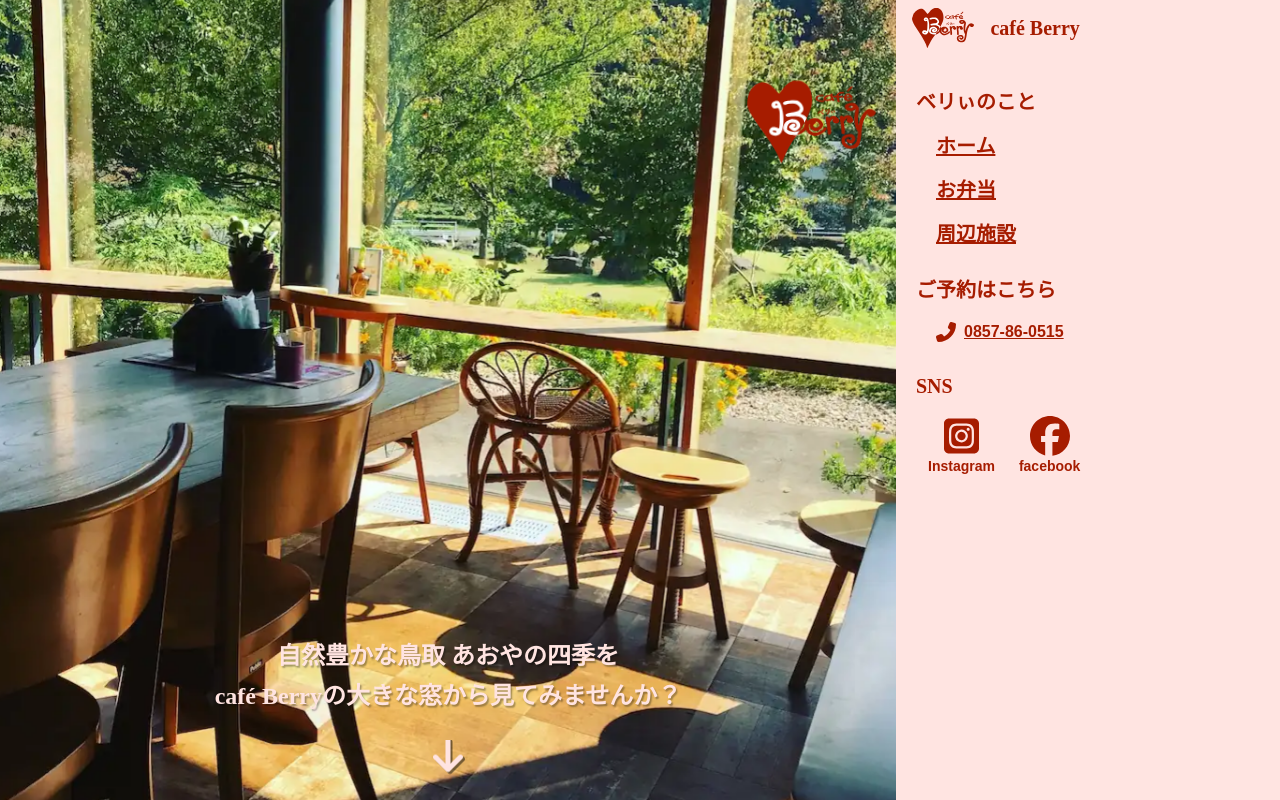
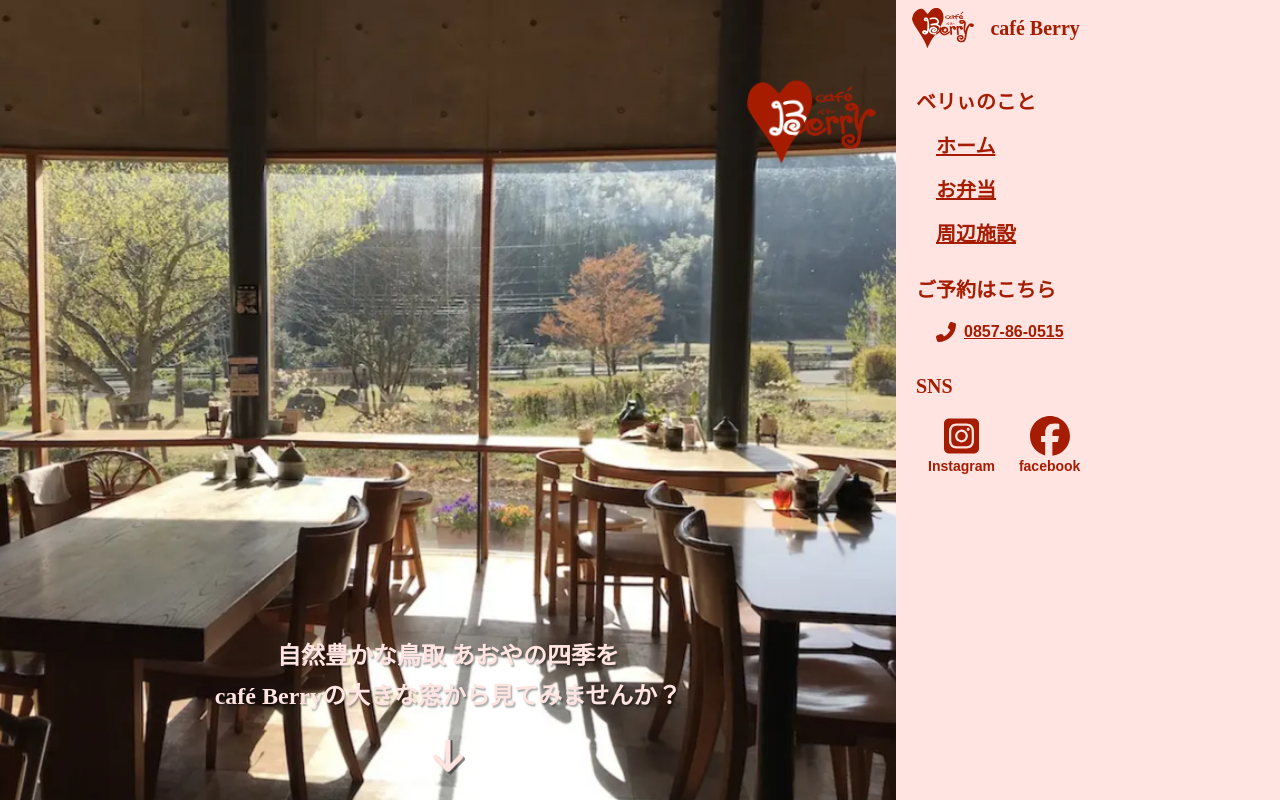
Before and after one commit to mininjin/aoya-cafe-berry, a Vue app: page / in a window 1280 px wide. Shown: the top 800 px of the page. Built offline with nearby package versions, Linux system fonts and the light colour scheme; a web font is replaced by a local one.

Commit message:
add summer image

```diff
--- a/src/components/home/TopImage.vue
+++ b/src/components/home/TopImage.vue
@@ -20,7 +20,8 @@
       <div class="py-5 w-full flex items-end justify-center">
         <div class="w-1/2 h-10 flex items-center justify-center overflow-y-hidden">
           <span class="h-full  animate-guide relative">
-            <font-awesome-icon icon="arrow-down" class="h-full aspect-square text-black text-opacity-50 translate-x-0.5 translate-y-0.5 absolute top-0 left-0" />
+            <font-awesome-icon icon="arrow-down"
+              class="h-full aspect-square text-black text-opacity-50 translate-x-0.5 translate-y-0.5 absolute top-0 left-0" />
             <font-awesome-icon icon="arrow-down" class="h-full aspect-square text-header relative top-0 left-0" />
           </span>
         </div>
@@ -37,13 +38,17 @@ import ImageSlideshow from "../ImageSlideshow.vue";
 
 const ANIMATION_DURATION = 8000;
 const IMAGE_LIST: ImagePayload[] = [
-  { src: TOP_IMAGE_PATH + "atmosphere.webp", alt: "お店の雰囲気" },
   {
     src: TOP_IMAGE_PATH + "window.webp",
-    alt: "大きな窓からは四季折々の季節が",
+    alt: "春の景色",
   },
+  {
+    src: TOP_IMAGE_PATH + "summer.webp",
+    alt: "夏の景色",
+  },
+  { src: TOP_IMAGE_PATH + "atmosphere.webp", alt: "秋" },
+  { src: TOP_IMAGE_PATH + "winter.webp", alt: "冬" },
   { src: TOP_IMAGE_PATH + "berry.webp", alt: "お店の看板" },
-  { src: TOP_IMAGE_PATH + "winter.webp", alt: "一面の雪景色" },
   { src: TOP_IMAGE_PATH + "waiter.webp", alt: "ウェイター" },
 ];
 
```
Also changed, not shown: public/img/top/summer.webp (added).
